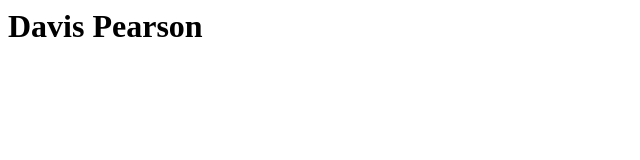
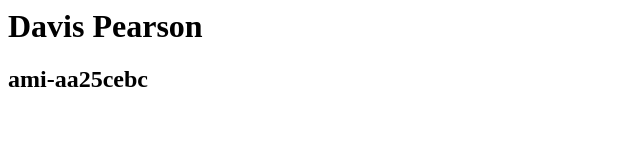
Before and after one commit to daviscodesbugs/cs462, a plain HTML site: page www/index.html in a window 1280 px wide. Shown: the whole page, without its empty margins (0-640 px from the left). Drawn offline with Linux system fonts and the light colour scheme.

Commit message:
Add AMI ID to index.html

```diff
--- a/www/index.html
+++ b/www/index.html
@@ -1 +1,2 @@
 <h1>Davis Pearson</h1>
+<h2>ami-aa25cebc</h2>
```
